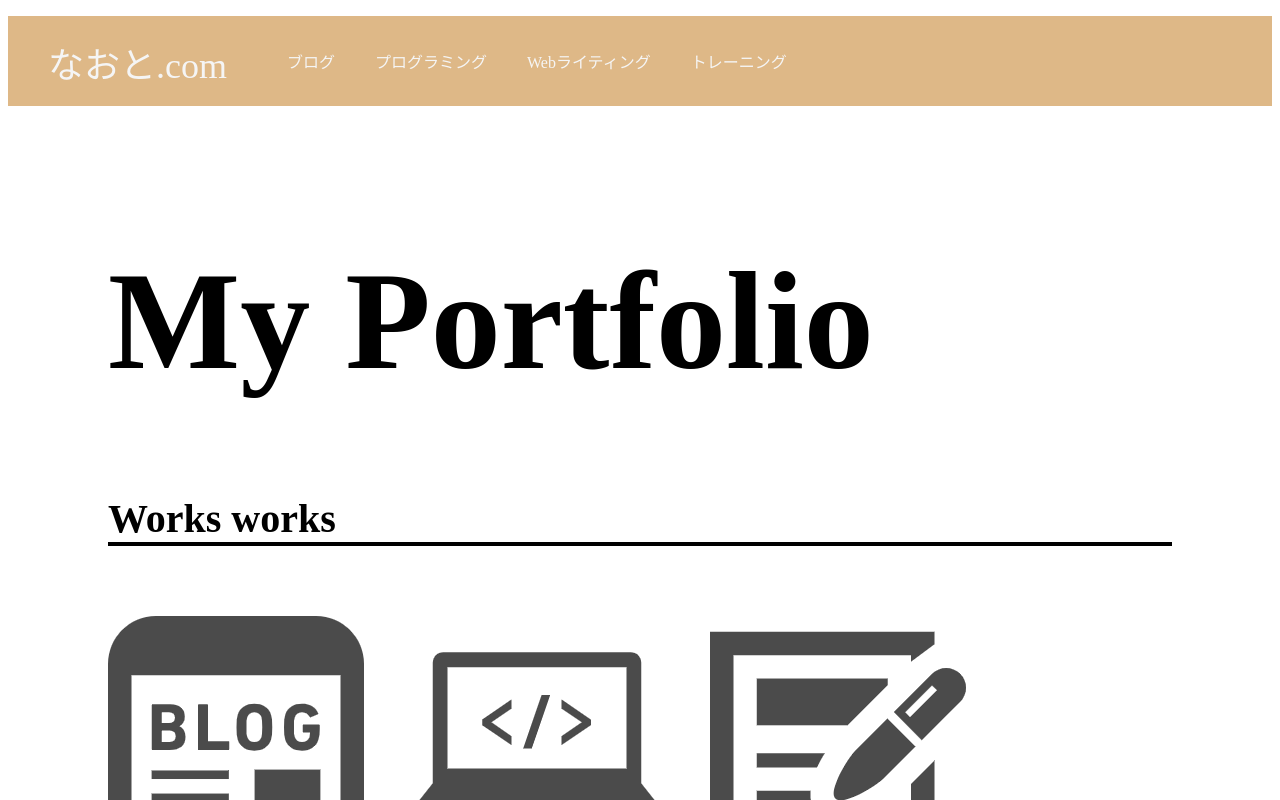
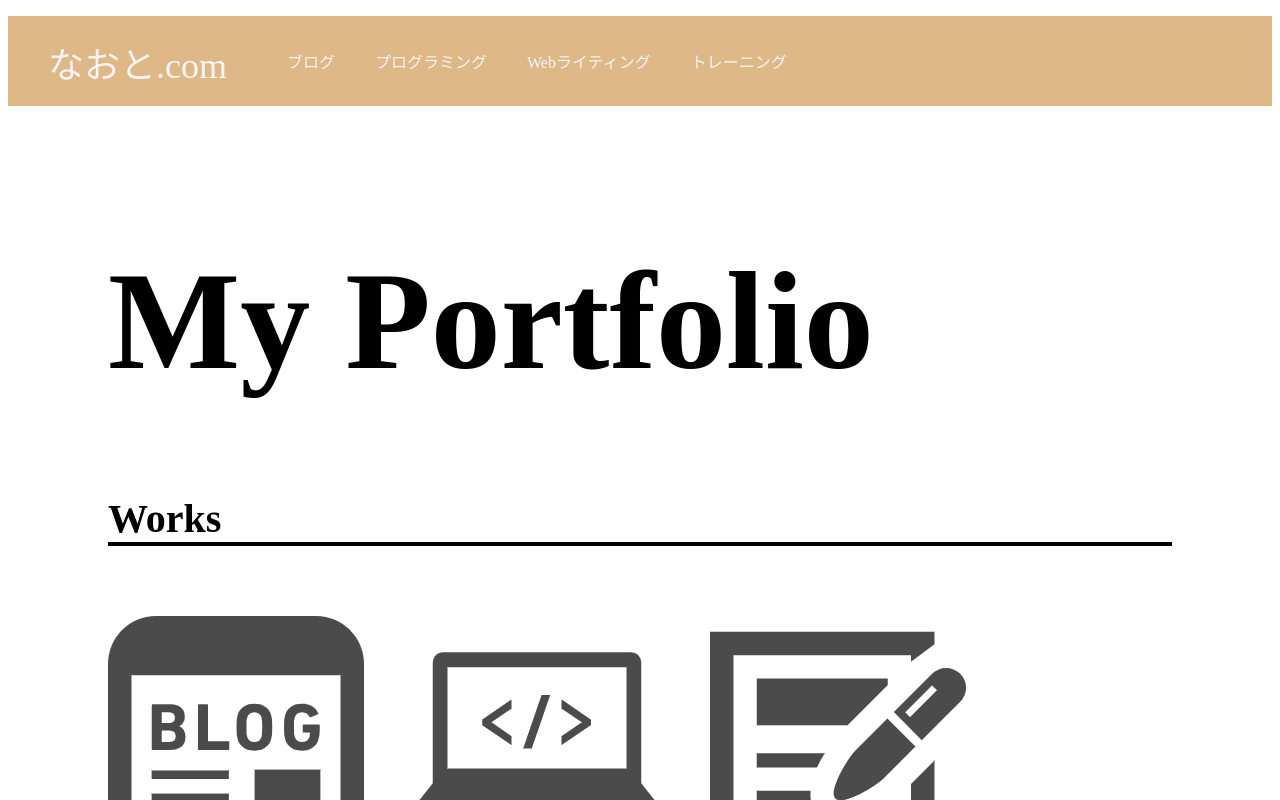
Before and after one commit to Na3to/FujiTimes, a plain HTML site: page index.html in a window 1280 px wide. Shown: the top 800 px of the page. Drawn offline with Linux system fonts and the light colour scheme.

Commit message:
Update index.html

```diff
--- a/index.html
+++ b/index.html
@@ -21,7 +21,7 @@
 		<div class="main">
 			<div class="copy-container">
 				<h1>My Portfolio</h1>
-				<h2>Works works</h2>
+				<h2>Works</h2>
 		 </div>
 
 		  <div class="contents">
```
